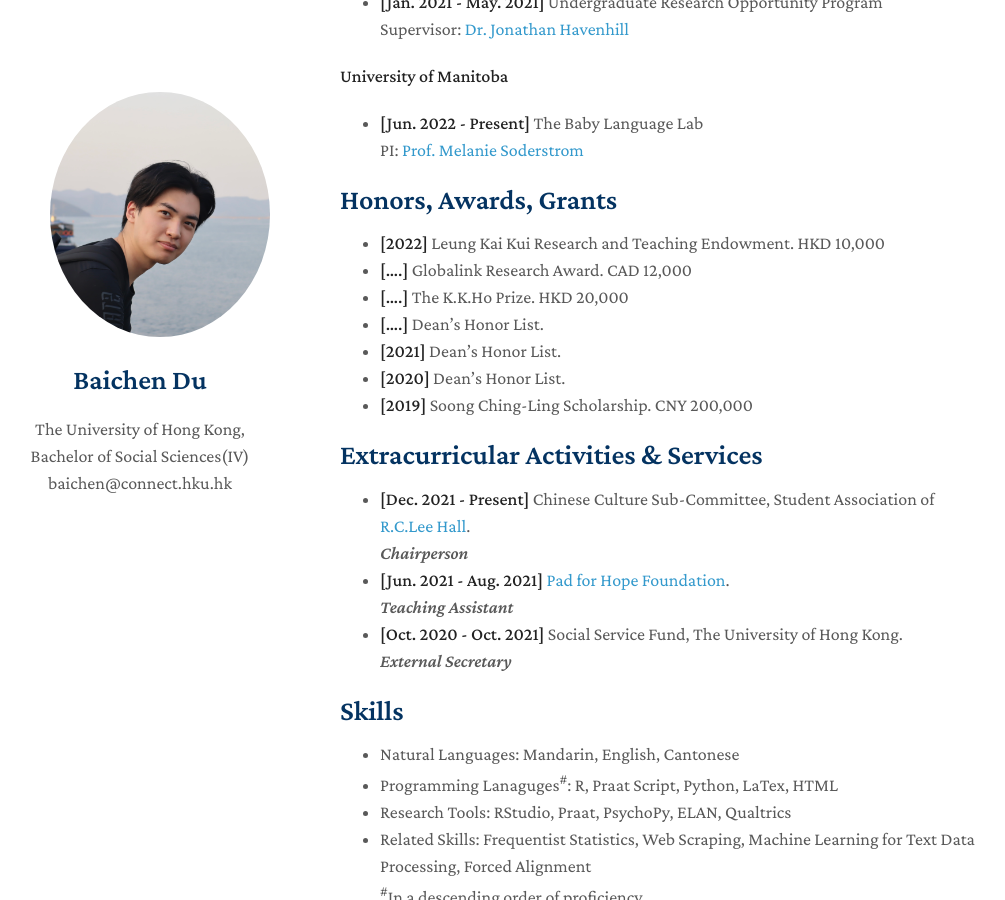
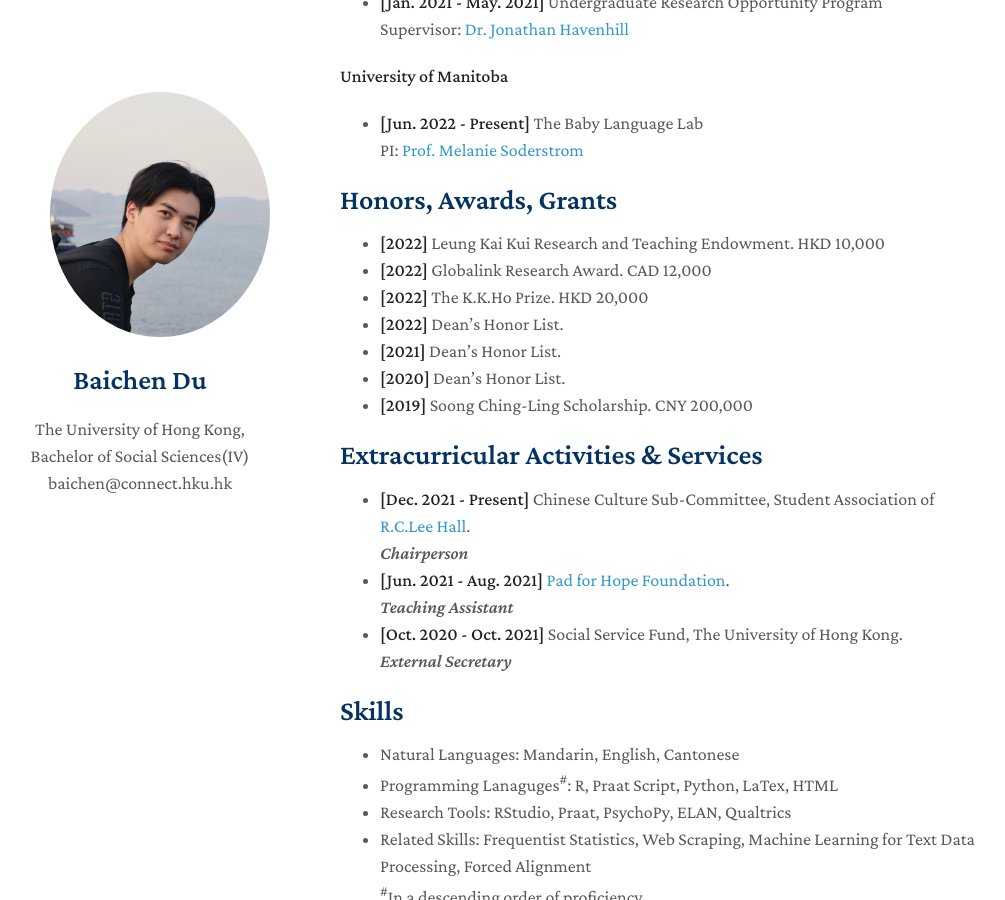
Before and after one commit to AlbertBaichenDu/AlbertBaichenDu.github.io, a Jekyll site: the page built from index.md, in a window 1280 px wide and 900 px high, scrolled down 1985 px. Shown: the whole window, without its empty margins (130-1135 px from the left). Built offline with Jekyll 4.4.1, drawn with Linux system fonts in a browser that asks for light colours; nearby versions of some CDN libraries; a style sheet for code colours, icons or effects is not loaded; our own code applies the rules of GitHub Pages for plain Markdown files.

Commit message:
Update index.md

```diff
--- a/index.md
+++ b/index.md
@@ -98,9 +98,9 @@ layout: homepage
 ## Honors, Awards, Grants
 
 - **[2022]** Leung Kai Kui Research and Teaching Endowment. HKD 10,000
-- **[....]** Globalink Research Award. CAD 12,000
-- **[....]** The K.K.Ho Prize. HKD 20,000
-- **[....]** Dean's Honor List.
+- **[2022]** Globalink Research Award. CAD 12,000
+- **[2022]** The K.K.Ho Prize. HKD 20,000
+- **[2022]** Dean's Honor List.
 - **[2021]** Dean's Honor List.
 - **[2020]** Dean's Honor List.
 - **[2019]** Soong Ching-Ling Scholarship. CNY 200,000
```
